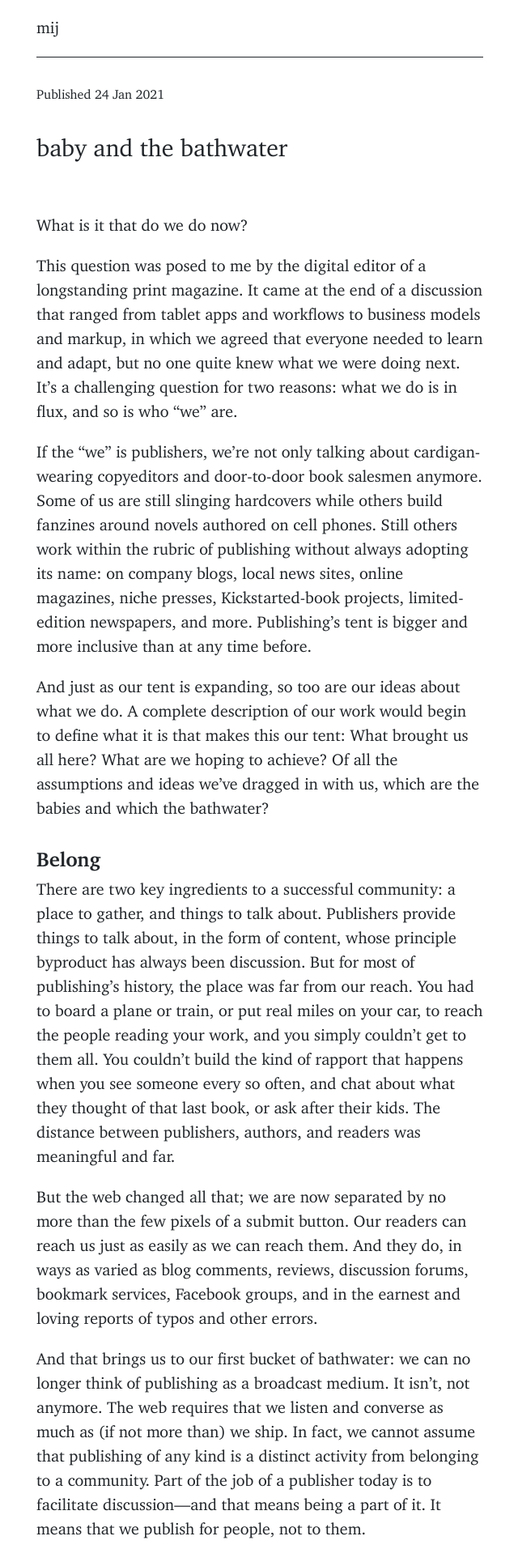
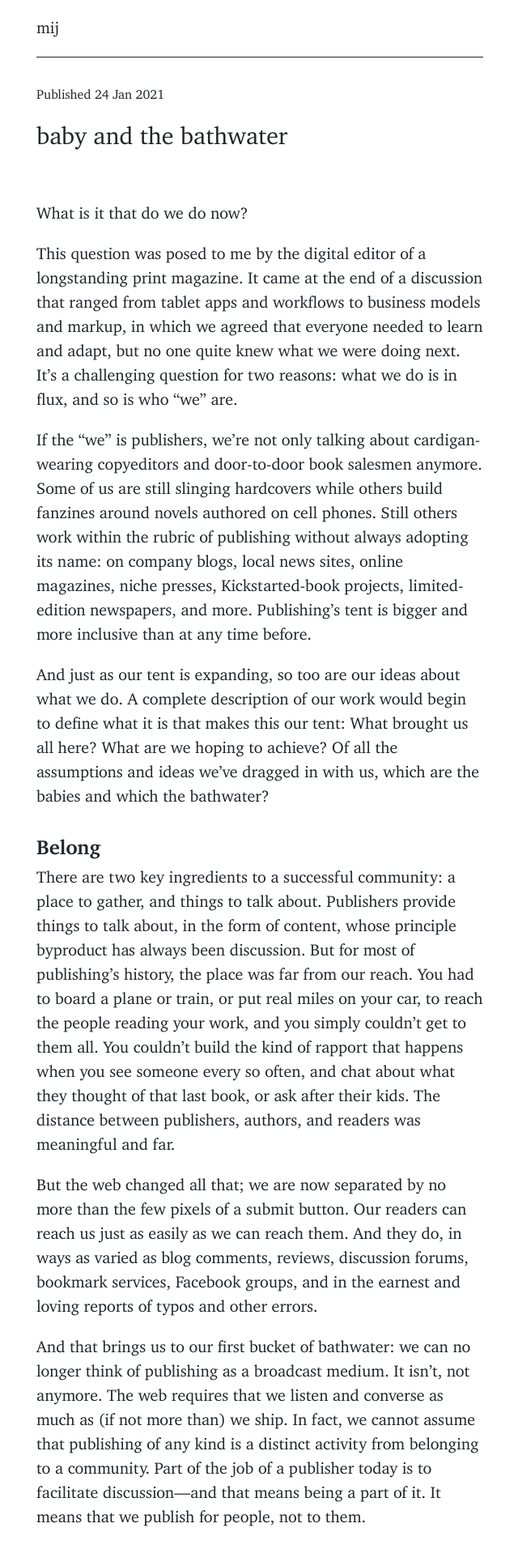
Before and after one commit to muhammadilfaj/mij, a Jekyll site: the page built from _posts/2021-01-24-baby-and-the-bathwater.md, in a window 1280 px wide. Shown: the top 1913 px of the page at 81% size, without its empty margins (319-959 px from the left). Built offline with Jekyll 4.4.1, drawn with Linux system fonts in a browser that asks for light colours.

Commit message:
Update post.html

```diff
--- a/_layouts/post.html
+++ b/_layouts/post.html
@@ -5,7 +5,7 @@ layout: default
 <article>
   <header class="mb-3">
     <time datetime="{{ page.date | date_to_xmlschema }}"><small>Published {{ page.date | date_to_string }}</small></time>
-    <h1 class="fw-normal">{{ page.title }}</h1>
+    <h1 class="p-0 fw-normal">{{ page.title }}</h1>
   </header>
   {{ content }}
 </article>
```
